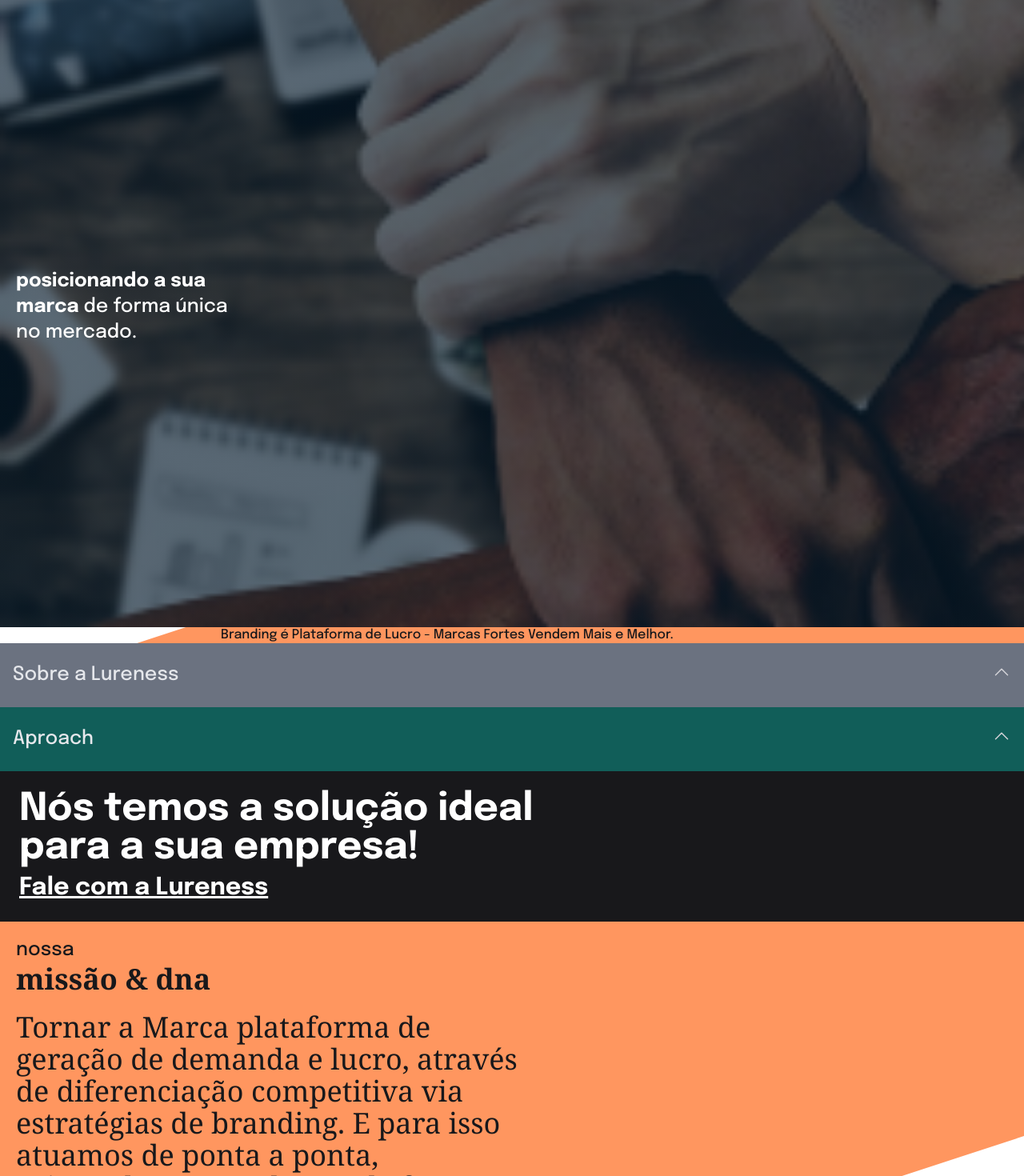
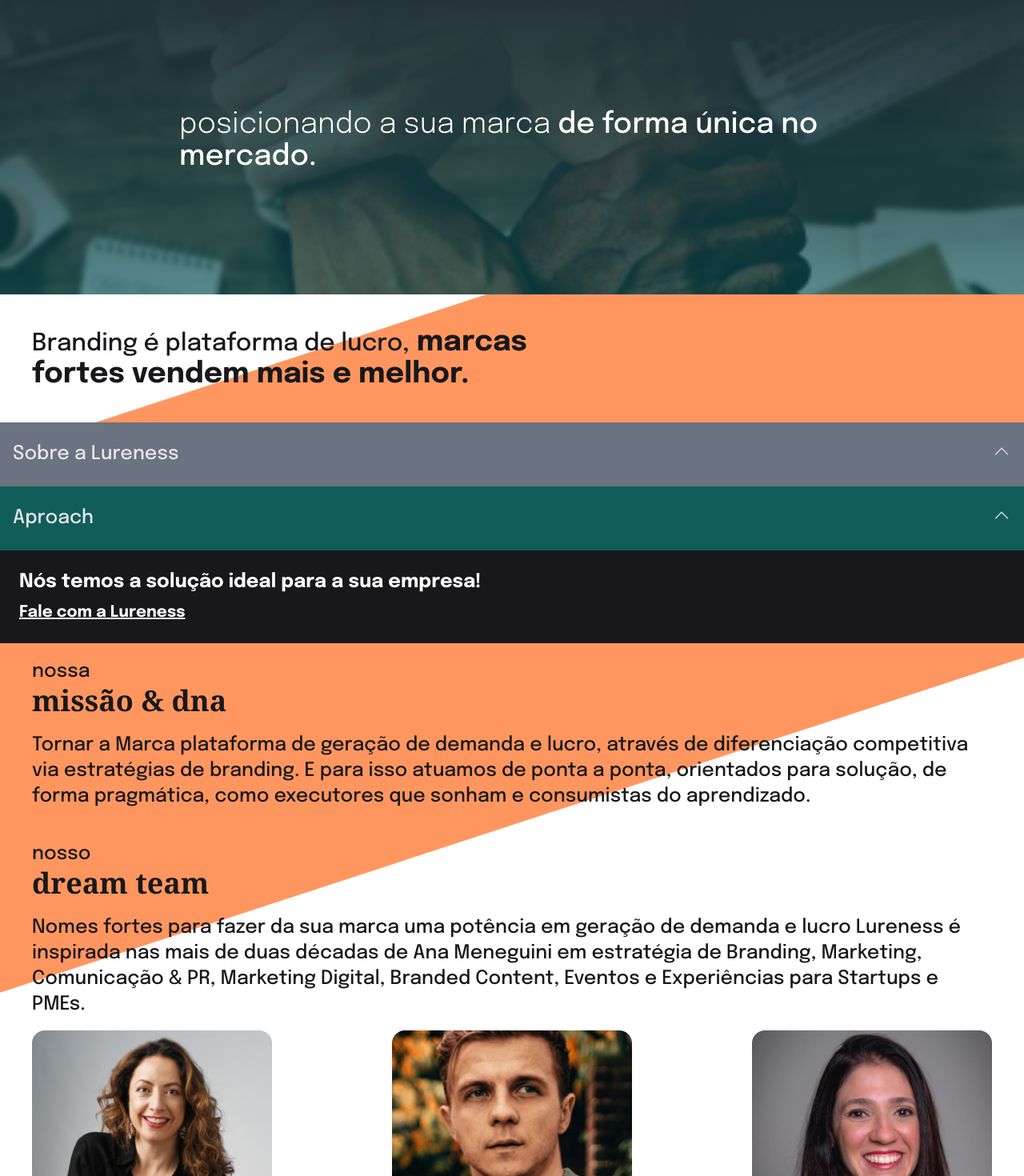
Before and after one commit to Jeyel92/lureness, a Next.js app: page /sobre in a window 1280 px wide. Shown: the part 80-1550 px from the top of the page at 80% size. Built offline with nearby package versions, Linux system fonts and the light colour scheme.

Commit message:
feat: implementado responsividade página sobre

```diff
--- a/src/components/Hero.tsx
+++ b/src/components/Hero.tsx
@@ -1,15 +1,23 @@
 // import Image from 'next/image'
 
-export default function Hero({ bgImageUrl, size, textAlign, children }) {
+export default function Hero({
+  bgImageUrl,
+  size,
+  textAlign,
+  children,
+  gradientFrom,
+  gradientTo,
+}) {
   return (
     <div
-      className={`flex flex-col justify-center ${size} md:h-screen bg-cover bg-no-repeat`}
+      className={`flex flex-col justify-center ${size} bg-cover bg-no-repeat`}
       style={{
-        backgroundImage: `linear-gradient(rgba(6, 29, 48, 0.64), rgba(6, 29, 48, 0.64)), url(${bgImageUrl})`,
+        backgroundImage: `linear-gradient( ${gradientFrom},${gradientTo}), url(${bgImageUrl})`,
       }}
     >
       <div className={textAlign}>{children}</div>
     </div>
+    // rgba(6, 29, 48, 0.64), rgba(6, 29, 48, 0.64))
     // <div className={`w-full ${size} relative`}> md:bg-fixed md:bg-center
     //   <div className={`w-full ${size} left-0 top-0 absolute`}>
     //     <Image
--- a/src/components/Team.tsx
+++ b/src/components/Team.tsx
@@ -11,7 +11,7 @@
   ]
   return (
     <section id="team">
-      <div className="p-5">
+      <div className="p-5 md:px-10">
         <div className=" text-zinc-900 md:text-zinc-900  ">
           <h2 className="w-80  text-base md:text-2xl font-normal mb-5 grid">
             nosso&nbsp;
@@ -19,17 +19,15 @@
               dream team
             </span>
           </h2>
-          <p className="w-[22rem] md:w-3/4 lg:w-2/3 xl:w-1/2  text-sm md:text-4xl font-normal md:font-serif leading-tight">
+          <p className="w-[22rem] md:w-3/4 lg:w-full  text-sm md:text-2xl font-normal ">
             Nomes fortes para fazer da sua marca uma potência em geração de
-            demanda e lucro
-            <br />
-            Lureness é inspirada nas mais de duas décadas de Ana Meneguini em
-            estratégia de Branding, Marketing, Comunicação & PR, Marketing
-            Digital, Branded Content, Eventos e Experiências para Startups e
-            PMEs.
+            demanda e lucro Lureness é inspirada nas mais de duas décadas de Ana
+            Meneguini em estratégia de Branding, Marketing, Comunicação & PR,
+            Marketing Digital, Branded Content, Eventos e Experiências para
+            Startups e PMEs.
           </p>
         </div>
-        <div className="flex flex-wrap justify-center">
+        <div className="flex flex-wrap justify-center md:justify-between">
           {team.map((member, index) => (
             <TeamCard
               key={index}
--- a/src/components/TeamCard.tsx
+++ b/src/components/TeamCard.tsx
@@ -4,7 +4,7 @@
     <div className="py-4 lg:w-1/4 md:w-1/2">
       <div className="h-full flex flex-col items-center text-center">
         <Image
-          className="flex-shrink-0 rounded-2xl w-full h-80 object-cover object-center mb-4 "
+          className="flex-shrink-0 rounded-2xl w-full h-80 md:h-64 object-cover object-center mb-4 "
           src={imagem}
           alt="Logo team"
           width={343}
--- a/src/pages/_app.tsx
+++ b/src/pages/_app.tsx
@@ -15,7 +15,7 @@
   variable: '--font-family-sans',
   style: ['normal', 'italic'],
   subsets: ['latin'],
-  weight: ['500', '700', '800'],
+  weight: ['300', '500', '700', '800'],
 })
 
 const serif = Libre_Baskerville({
--- a/src/pages/index.tsx
+++ b/src/pages/index.tsx
@@ -16,6 +16,8 @@
           bgImageUrl="/hero-backgroud-home.png"
           size="h-80 md:h-screen"
           textAlign="text-center"
+          gradientTo="rgba(6, 81, 87, 0.64)"
+          gradientFrom="rgba(6, 81, 87, 0.64)"
         >
           <Image
             className="w-44 h-11 md:w-96 md:h-28 inline-flex"
--- a/src/pages/sobre.tsx
+++ b/src/pages/sobre.tsx
@@ -9,44 +9,59 @@
     <Layout>
       <Hero
         bgImageUrl="/hero-backgroud-sobre.png"
-        size="h-36"
+        size="h-36 md:h-96"
         textAlign="text-left"
+        gradientFrom="rgba(36, 49, 55, 1)"
+        gradientTo="rgba(6, 81, 87, 0.64) "
       >
-        <h1 className="text-white text-2xl font-bold w-72 pl-5">
+        <h1 className="text-white text-2xl md:text-4xl font-bold md:font-light w-72 md:w-full pl-5 md:px-56">
           posicionando a sua marca&nbsp;
-          <span className=" font-normal">de forma única no mercado.</span>
+          <span className=" font-normal ">de forma única no mercado.</span>
         </h1>
       </Hero>
       <section>
-        <div className="container px-5 py-10  mx-auto">
-          <div className="flex flex-col text-left w-full">
-            <p className=" text-zinc-900 text-base font-normal leading-tight">
-              Branding é Plataforma de Lucro - Marcas Fortes Vendem Mais e
-              Melhor.
-            </p>
-          </div>
+        <div className="px-5 md:px-10 py-10">
+          {/* <div className="flex flex-col text-left w-full"> */}
+          <p className="text-left text-zinc-900 text-base md:text-3xl font-normal md:w-[40rem] ">
+            Branding é plataforma de lucro,
+            <span className="md:text-4xl md:font-bold">
+              {' '}
+              marcas fortes vendem mais e melhor.
+            </span>
+          </p>
         </div>
+        {/* </div> */}
       </section>
+      {/* <section>
+        <div className="py-5 pl-10  text-black md:text-zinc-900  ">
+          <h2 className="w-80 text-base md:text-3xl font-normal md:mb-5">
+            Branding é Plataforma de Lucro
+            <span className="md:text-4xl md:font-bold">
+             &nbsp; Marcas Fortes Vendem Mais e Melhor.
+            </span>
+          </h2>
+        </div>
+      </section> */}
       <Accordion />
       <Cta bgColor="bg-zinc-900" customClass="gap-2">
-        <p className="w-[85%] md:w-3/5 text-white text-2xl font-medium md:text-5xl md:font-semibold">
+        <p className="w-[85%] md:w-3/5 lg:w-full text-white text-2xl font-medium md:text-2xl md:font-semibold">
           Nós temos a solução ideal para a sua empresa!
         </p>
-        <div className=" text-slate-50 text-base font-medium underline md:text-white md:text-3xl md:font-bold mt-2">
+        <div className=" text-slate-50 text-base font-medium underline md:text-white md:text-xl md:font-bold mt-2">
           Fale com a Lureness
         </div>
       </Cta>
       <section id="missao">
-        <div className="py-5 pl-5  text-zinc-900 md:text-zinc-900  ">
+        <div className="py-5 pl-5  md:px-10 text-zinc-900 md:text-zinc-900  ">
           <h2 className="w-80  text-base md:text-2xl font-normal mb-5 grid">
             nossa&nbsp;
             <span className="text-3xl md:text-4xl font-bold font-serif">
               missão & dna
             </span>
           </h2>
-          <p className="w-[22rem] md:w-3/4 lg:w-2/3 xl:w-1/2  text-sm md:text-4xl font-normal md:font-serif leading-tight">
+          <p className="w-[22rem] md:w-3/4 lg:w-full text-sm md:text-2xl font-normal ">
             Tornar a Marca plataforma de geração de demanda e lucro, através de
-            diferenciação competitiva via estratégias de branding. E para isso
+            diferenciação competitiva via estratégias de branding. E para isso
             atuamos de ponta a ponta, orientados para solução, de forma
             pragmática, como executores que sonham e consumistas do aprendizado.
           </p>
```
